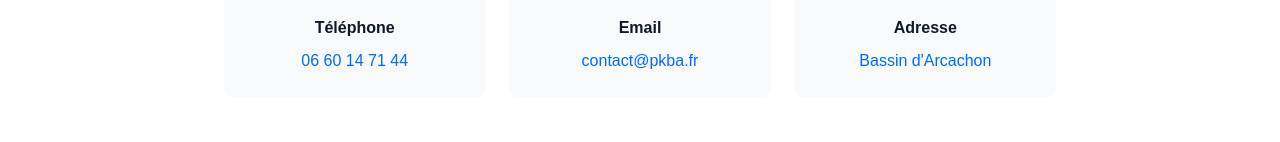
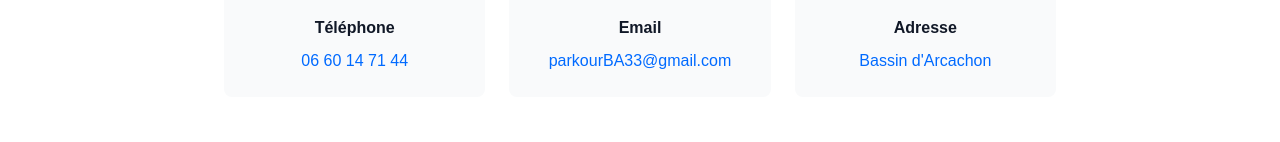
Before and after one commit to AirKyzzZ/PKBA, a Next.js app: page /reglement-interieur in a window 1280 px wide. Shown: the part 2461-2603 px from the top of the page. Built offline with nearby package versions, Linux system fonts and the light colour scheme; no server answers.

Commit message:
fix: replace email adress

```diff
--- a/app/checkout/success/page.tsx
+++ b/app/checkout/success/page.tsx
@@ -65,7 +65,7 @@ const SuccessPage = () => {
                 <div>
                   <h3 className="font-cheddar font-bold text-gray-900 mb-2">Support client</h3>
                   <p className="text-gray-600 font-montserrat">
-                    Pour toute question, contactez-nous à contact@pkba.fr
+                    Pour toute question, contactez-nous à parkourBA33@gmail.com
                   </p>
                 </div>
               </div>
--- a/app/reglement-interieur/page.tsx
+++ b/app/reglement-interieur/page.tsx
@@ -85,8 +85,8 @@ const ReglementInterieurPage = () => {
     {
       icon: Mail,
       label: 'Email',
-      value: 'contact@pkba.fr',
-      link: 'mailto:contact@pkba.fr'
+      value: 'parkourBA33@gmail.com',
+      link: 'mailto:parkourBA33@gmail.com'
     },
     {
       icon: MapPin,
--- a/components/ReglementPDF.tsx
+++ b/components/ReglementPDF.tsx
@@ -92,7 +92,7 @@ const ReglementPDF = () => {
             <p>Ce règlement intérieur est approuvé par le conseil d'administration de l'association PKBA.</p>
             <p>Il peut être modifié à tout moment par décision du conseil d'administration.</p>
             <p>Dernière mise à jour : ${new Date().toLocaleDateString('fr-FR')}</p>
-            <p>Contact : contact@pkba.fr - Tél : 06 60 14 71 44</p>
+            <p>Contact : parkourBA33@gmail.com - Tél : 06 60 14 71 44</p>
           </div>
         </div>
       `
@@ -250,7 +250,7 @@ const ReglementPDF = () => {
             <p>Ce règlement intérieur est approuvé par le conseil d'administration de l'association PKBA.</p>
             <p>Il peut être modifié à tout moment par décision du conseil d'administration.</p>
             <p>Dernière mise à jour : ${new Date().toLocaleDateString('fr-FR')}</p>
-            <p>Contact : contact@pkba.fr - Tél : 06 60 14 71 44</p>
+            <p>Contact : parkourBA33@gmail.com - Tél : 06 60 14 71 44</p>
           </div>
         </body>
         </html>
```
